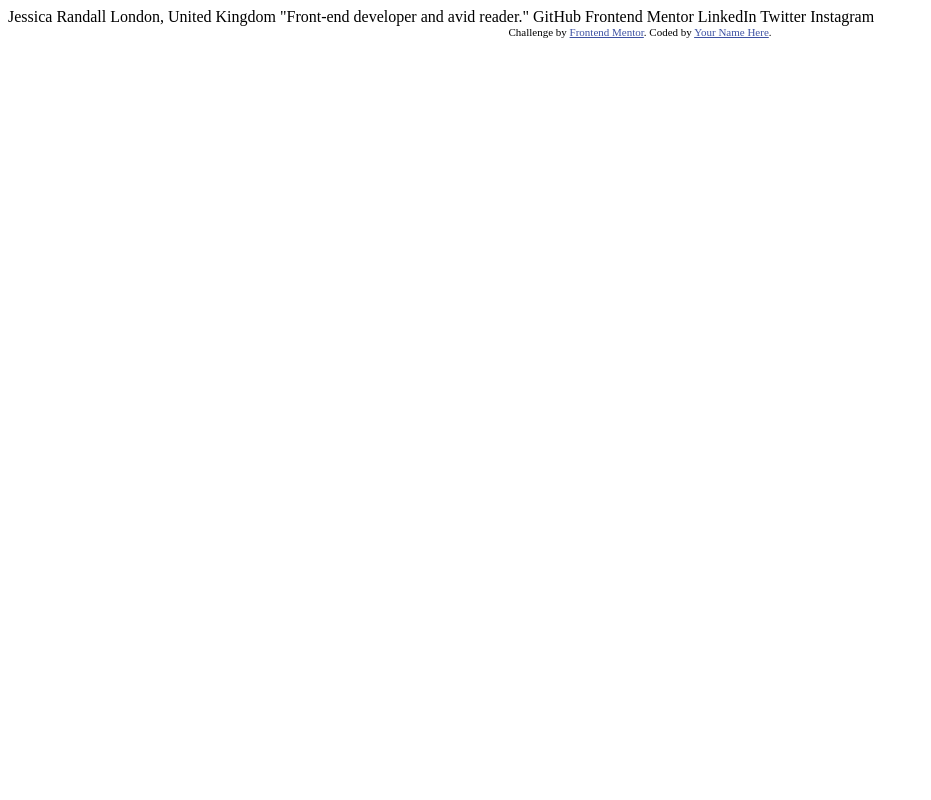
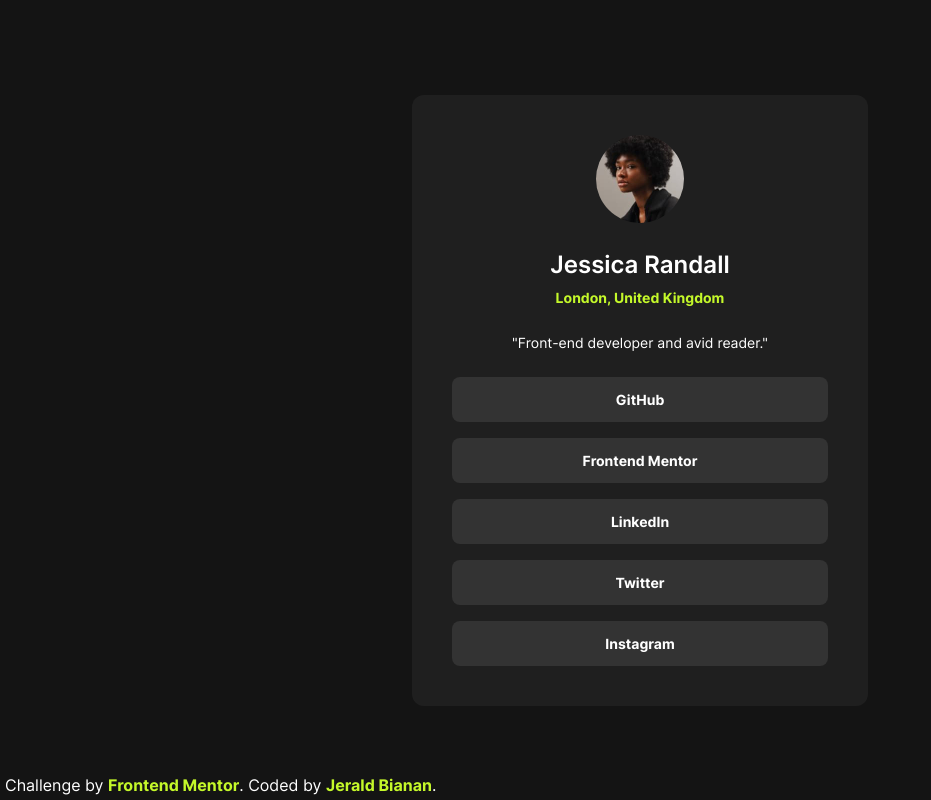
Before and after one commit to jeraldbianan/frontend-mentor-social-links-profile, a plain HTML site: page index.html in a window 1280 px wide. Shown: the whole page, without its empty margins (0-931 px from the left). Drawn offline with Linux system fonts and the light colour scheme.

Commit message:
completed the challenge

```diff
--- a/index.html
+++ b/index.html
@@ -1,34 +1,72 @@
 <!DOCTYPE html>
 <html lang="en">
-<head>
-  <meta charset="UTF-8">
-  <meta name="viewport" content="width=device-width, initial-scale=1.0"> <!-- displays site properly based on user's device -->
+  <head>
+    <meta charset="UTF-8" />
+    <meta name="viewport" content="width=device-width, initial-scale=1.0" />
+    <meta
+      name="description"
+      content="A challenge from frontend mentor to build a social links profile component"
+    />
+    <!-- displays site properly based on user's device -->
 
-  <link rel="icon" type="image/png" sizes="32x32" href="./assets/images/favicon-32x32.png">
+    <link
+      rel="icon"
+      type="image/png"
+      sizes="32x32"
+      href="./assets/images/favicon-32x32.png"
+    />
+    <link rel="stylesheet" href="styles/index.css" />
+    <title>Frontend Mentor | Social links profile</title>
+  </head>
+  <body>
+    <main>
+      <section class="profile" aria-labelledby="profile-heading">
+        <img
+          src="./assets/images/avatar-jessica.jpeg"
+          alt="Jessica Randall's Avatar"
+        />
+        <h1 id="profile-heading">Jessica Randall</h1>
+        <p class="profile-location">London, United Kingdom</p>
+        <p class="profile-description">
+          "Front-end developer and avid reader."
+        </p>
 
-  <title>Frontend Mentor | Social links profile</title>
+        <ul class="profile-social">
+          <li>
+            <a href="#" aria-label="Jessica Randall's GitHub profile">GitHub</a>
+          </li>
+          <li>
+            <a href="#" aria-label="Jessica Randall's Frontend Mentor profile"
+              >Frontend Mentor</a
+            >
+          </li>
+          <li>
+            <a href="#" aria-label="Jessica Randall's LinkedIn profile"
+              >LinkedIn</a
+            >
+          </li>
+          <li>
+            <a href="#" aria-label="Jessica Randall's Twitter profile"
+              >Twitter</a
+            >
+          </li>
+          <li>
+            <a href="#" aria-label="Jessica Randall's Instagram profile"
+              >Instagram</a
+            >
+          </li>
+        </ul>
+      </section>
+    </main>
 
-  <!-- Feel free to remove these styles or customise in your own stylesheet 👍 -->
-  <style>
-    .attribution { font-size: 11px; text-align: center; }
-    .attribution a { color: hsl(228, 45%, 44%); }
-  </style>
-</head>
-<body>
-
-  Jessica Randall
-  London, United Kingdom
-  "Front-end developer and avid reader."
-
-  GitHub
-  Frontend Mentor
-  LinkedIn
-  Twitter
-  Instagram
-
-  <div class="attribution">
-    Challenge by <a href="https://www.frontendmentor.io?ref=challenge" target="_blank">Frontend Mentor</a>.
-    Coded by <a href="#">Your Name Here</a>.
-  </div>
-</body>
+    <footer>
+      <p>
+        Challenge by
+        <a href="https://www.frontendmentor.io?ref=challenge" target="_blank"
+          >Frontend Mentor</a
+        >. Coded by
+        <a href="https://jeraldbianan.com/#/" target="_blank">Jerald Bianan</a>.
+      </p>
+    </footer>
+  </body>
 </html>
--- /dev/null
+++ b/styles/index.css
@@ -0,0 +1,134 @@
+@import url("fonts.css");
+
+:root {
+  --color-primary: #c4f82a;
+  --color-gray-900: #141414;
+  --color-gray-800: #1f1f1f;
+  --color-gray-700: #333333;
+  --line-height-500: 500%;
+  --line-height-300: 300%;
+  --line-height-200: 200%;
+  --line-height-150: 150%;
+  --line-height-100: 100%;
+  --line-height-50: 50%;
+}
+
+* {
+  margin: 0;
+  padding: 0;
+  box-sizing: border-box;
+}
+
+body {
+  background-color: var(--color-gray-900);
+  font-family: "Inter", sans-serif;
+}
+
+main {
+  display: flex;
+  justify-content: center;
+  align-items: center;
+  height: 100vh;
+}
+
+.profile {
+  background-color: var(--color-gray-800);
+  padding: 24px;
+  margin: 0 24px;
+  border-radius: 12px;
+  display: flex;
+  flex-direction: column;
+  align-items: center;
+  max-width: 327px;
+  width: 100%;
+}
+
+.profile img {
+  width: 88px;
+  height: 88px;
+  border-radius: 50%;
+}
+
+.profile h1 {
+  margin-top: 24px;
+  color: #fff;
+  font-size: 1.5rem;
+  line-height: var(--line-height-150);
+  font-weight: 600;
+  text-align: center;
+}
+
+.profile .profile-location {
+  font-size: 0.875rem;
+  margin-top: 4px;
+  color: var(--color-primary);
+  font-weight: 800;
+  line-height: var(--line-height-150);
+  text-align: center;
+}
+
+.profile .profile-description {
+  font-size: 0.875rem;
+  font-weight: 400;
+  margin-top: 24px;
+  color: #fff;
+  line-height: var(--line-height-150);
+  text-align: center;
+}
+
+.profile .profile-social {
+  margin-top: 24px;
+  display: flex;
+  flex-direction: column;
+  gap: 16px;
+  list-style-type: none;
+  width: 100%;
+}
+
+.profile .profile-social a {
+  display: block;
+  background-color: var(--color-gray-700);
+  padding: 12px 0;
+  text-align: center;
+  border-radius: 8px;
+  font-size: 0.875rem;
+  font-weight: 700;
+  color: #fff;
+  text-decoration: none;
+  line-height: var(--line-height-150);
+  transition: background-color 0.3s;
+}
+
+.profile .profile-social a:hover {
+  background-color: var(--color-primary);
+  color: var(--color-gray-900);
+}
+
+footer {
+  color: #fff;
+  position: absolute;
+  bottom: 5px;
+  left: 5px;
+}
+
+footer a {
+  color: var(--color-primary);
+  text-decoration: none;
+  font-weight: 800;
+}
+
+/* Tablet */
+@media (min-width: 768px) {
+  .profile {
+    max-width: 456px;
+    padding: 40px;
+  }
+}
+
+/* Desktop */
+@media (min-width: 1440px) {
+  .profile {
+    max-width: 384px;
+    padding: 40px;
+  }
+}
```
